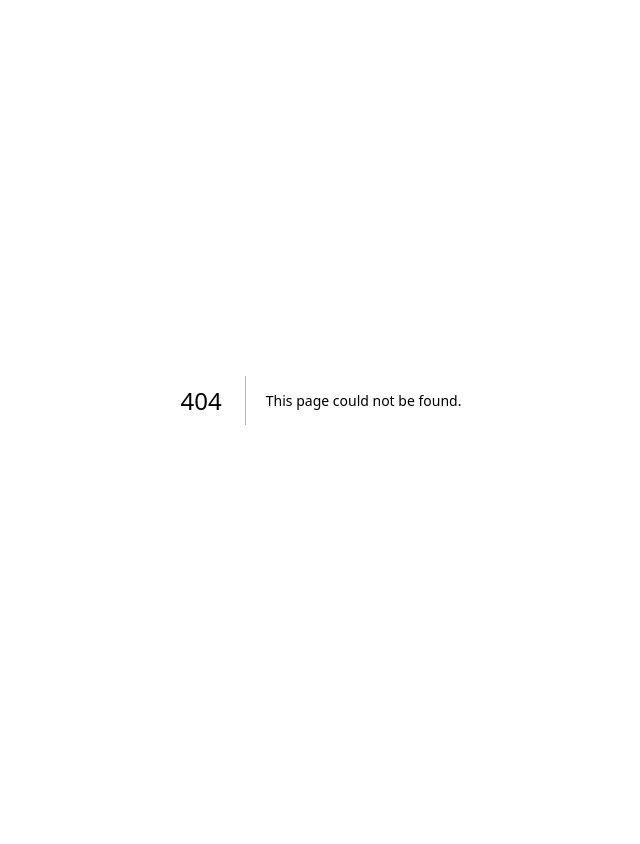
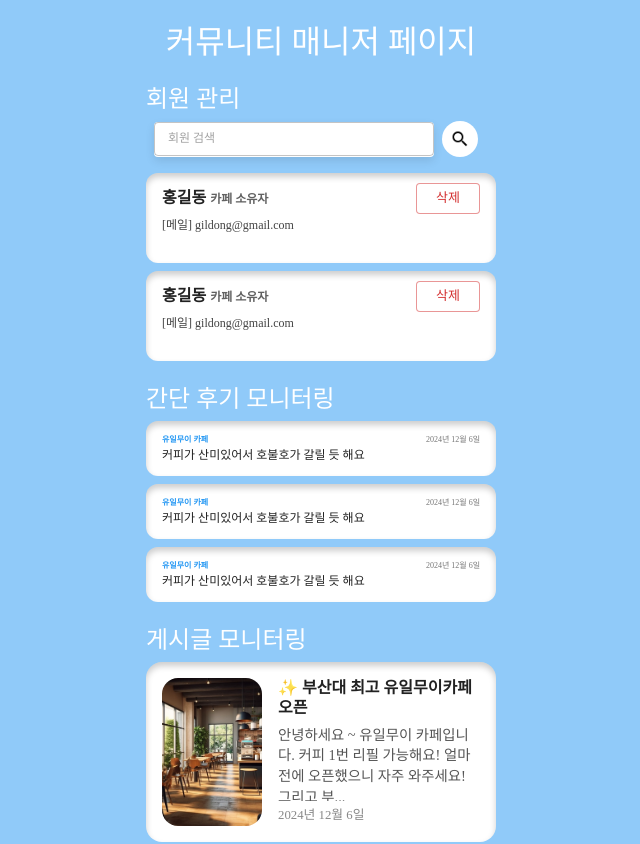
Before and after one commit to ZoJim/Boogakcong-FE, a Next.js app: page /commanger in a window 1280 px wide. Before the commit this address had no page. Shown: the top 844 px of the page, without its empty margins (319-959 px from the left). Before the commit the page ends 800 px from the top, so only its background shows below. Built offline with nearby package versions, Linux system fonts and the light colour scheme; a web font is replaced by a local one.

Commit message:
회원, 간단후기, 게시글 모니터링 추가

```diff
--- /dev/null
+++ b/src/app/commanger/page.tsx
@@ -0,0 +1,193 @@
+'use client';
+
+{/* iPad PRO 11 기준 */}
+
+import React from 'react';
+import { Box, Typography, Card, TextField, Button, IconButton } from '@mui/material';
+import { blue, grey } from '@mui/material/colors';
+import UserInfo from '@/components/UserInfo';
+import ShortReview from '@/components/ShortReview';
+import PostingList from '@/components/PostingList';
+
+const Page = () => {
+  return (
+    <Box
+      sx={{
+        display: 'flex',
+        flexDirection: 'column',
+        alignItems: 'center',
+        justifyContent: 'flex-start',
+        bgcolor: blue[200],
+        p: 3,
+      }}
+    >
+      {/* 제목 */}
+      <Typography
+        variant="h1"
+        sx={{
+          color: 'white',
+          fontSize: 32,
+          mb: 3,
+        }}
+      >
+        커뮤니티 매니저 페이지
+      </Typography>
+
+      {/* 컨텐츠 섹션 */}
+      <Box>
+        <Typography variant="h3" sx={{ fontSize: 24, mb: 1, color: 'white' }}>
+          회원 관리
+        </Typography>
+        <Box
+          sx={{
+            display: 'flex',
+            flexDirection: 'row',
+            justifyContent: 'space-between',
+            width: 50,
+            gap: 3,
+          }}
+        >
+          {/* 회원 관리 */}
+          <Box
+            sx={{ flex: 1, p: 0, mb: 2 }}
+          >
+            {/* 텍스트필드와 검색 버튼 */}
+            <Box
+              sx={{
+                display: 'flex',
+                alignItems: 'center',
+                mb: 2,
+              }}
+            >
+              {/* 검색창 */}
+              <TextField
+                placeholder="회원 검색"
+                variant="outlined"
+                size="small"
+                sx={{
+                  width: 280,
+                  height: 35,
+                  marginLeft: 1,
+                  bgcolor: "white",
+                  borderRadius: 1,
+                  boxShadow: '0 4px 10px rgba(0, 0, 0, 0.1)',
+                }}
+              />
+
+              {/* 검색 버튼 */}
+              <IconButton
+                sx={{
+                  marginLeft: 1,
+                  bgcolor: 'white',
+                  padding: 1,
+                  borderRadius: '50%',
+                  '&:hover': { bgcolor: grey[300] },
+                }}
+              >
+                <img
+                  src="/images/search.png"
+                  alt="검색"
+                  style={{ width: 20, height: 20 }}
+                />
+              </IconButton>
+            </Box>
+
+            {/* 회원 정보 & 삭제 버튼 */}
+            {[1, 2].map((id) => (
+              <Box
+                key={id}
+                sx={{
+                  display: 'flex',
+                  justifyContent: 'space-between',
+                  alignItems: 'center',
+                  p: 0,
+                  mb: 6,
+                }}
+              >
+                <Box sx={{ marginBottom: -5 }}>
+                  <UserInfo
+                    name="홍길동"
+                    role="카페 소유자"
+                    email="gildong@gmail.com"
+                    onEditCafe={undefined} // 버튼 안보이게
+                    onDeleteCafe={undefined} // 버튼 안보이게
+                  />
+                </Box>
+                <Button
+                  variant="outlined"
+                  color="error"
+                  size="small"
+                  sx={{ marginLeft: -10, bgcolor: 'white' }}
+                >
+                  삭제
+                </Button>
+              </Box>
+            ))}
+          </Box>
+        </Box>
+
+        <Box>
+          {/* 간단 후기 모니터링 */}
+          <Typography variant="h3" sx={{ fontSize: 24, mb: 1, color: 'white' }}>
+            간단 후기 모니터링
+          </Typography>
+
+          {[1, 2, 3].map((id) => (
+            <Box
+                key={id}
+                sx={{
+                flex: 1,
+                borderRadius: 2,
+                p: 0,
+                }}
+            >
+                <ShortReview
+                cafeId="1"
+                cafeName="유일무이 카페"
+                content="커피가 산미있어서 호불호가 갈릴 듯 해요"
+                createdAt="2024-12-06T00:19:53.602633"
+                onClick={undefined}
+                />
+
+            </Box>
+            ))}
+        </Box>
+
+        {/* 게시글 모니터링 */}
+        <Box
+            sx={{
+                flex: 1,
+                borderRadius: 2,
+                p: 0,
+            }}
+        >
+          <Typography variant="h3" sx={{ fontSize: 24, mt: 3, mb: 1, color: 'white' }}>
+            게시글 모니터링
+          </Typography>
+
+          {[1, 2].map((id) => (
+            <Box
+              key={id}
+              sx={{
+                mb: 1,
+                p: 0,
+                borderRadius: 2
+              }}
+            >
+
+              <PostingList
+                title = "✨ 부산대 최고 유일무이카페 오픈"
+                content = "안녕하세요 ~ 유일무이 카페입니다. 커피 1번 리필 가능해요! 얼마전에 오픈했으니 자주 와주세요! 그리고 부산대 이벤트 중이니..."
+                createdAt = "2024-12-06T00:19:53.602633"
+                imageUrl = "/images/cafe.jpg"
+                onClick = {undefined}
+              />
+            </Box>
+          ))}
+        </Box>
+      </Box>
+    </Box>
+  );
+};
+
+export default Page;
```
